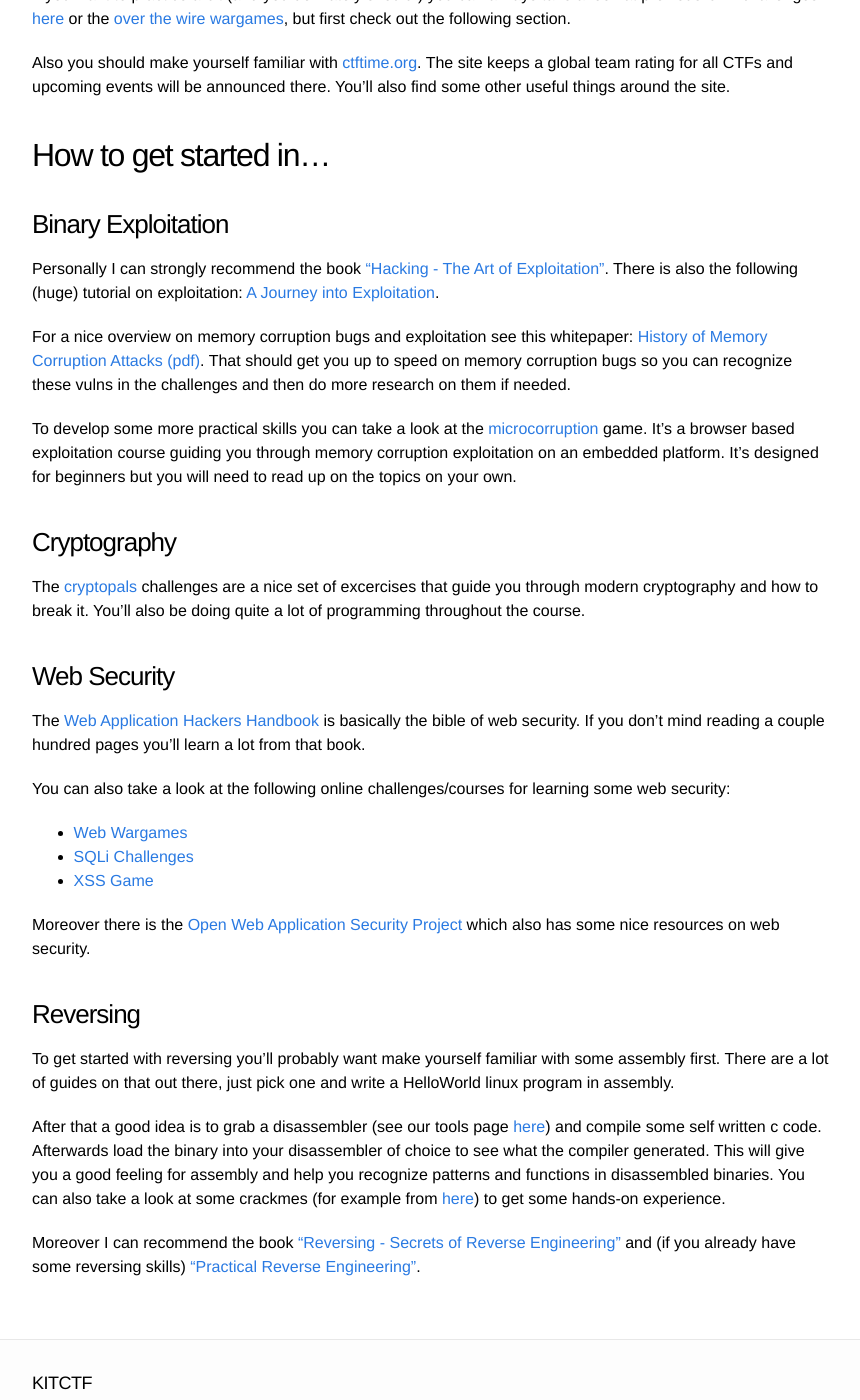
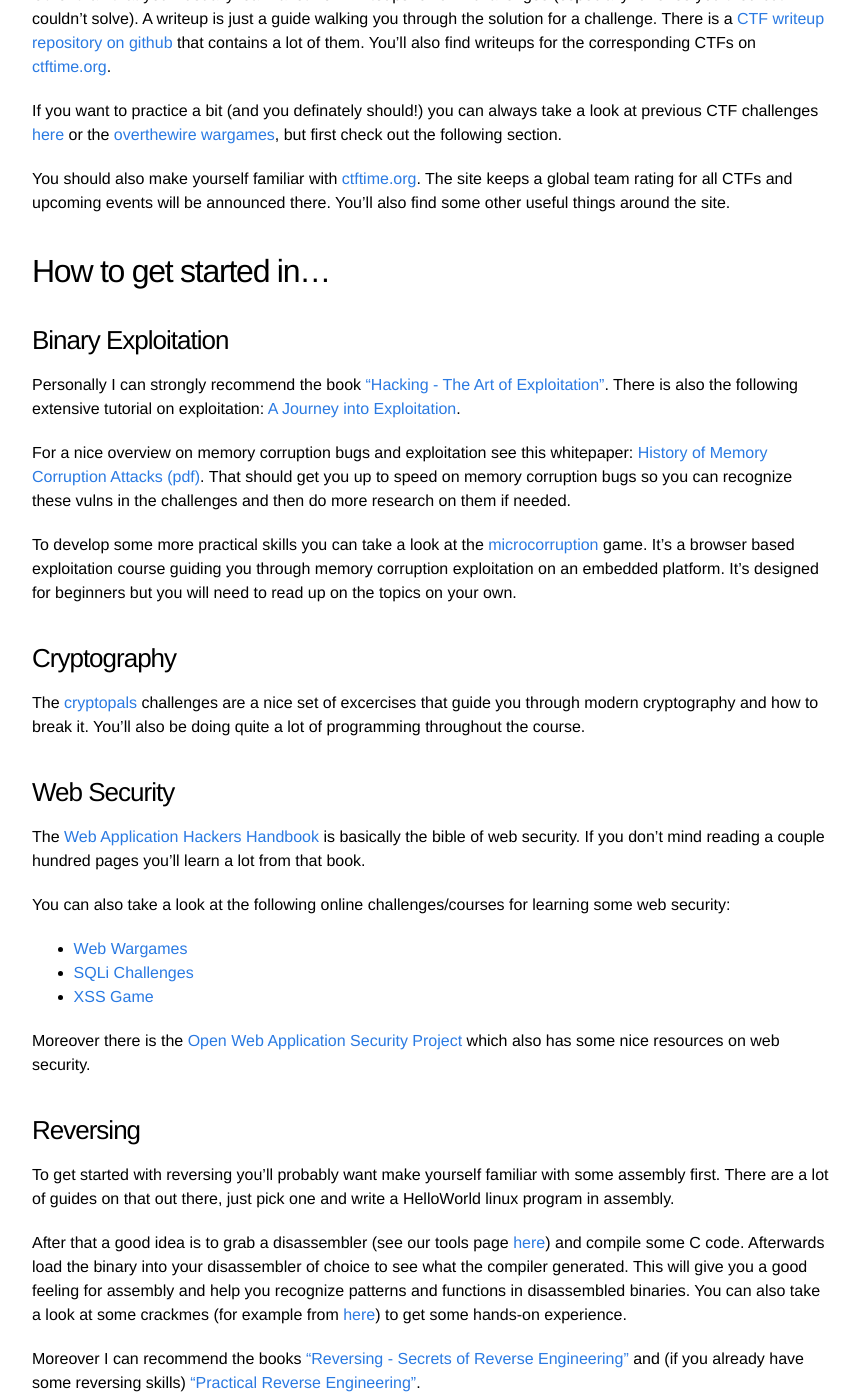
Before and after one commit to kitctf/www, a Jekyll site: the page built from _posts/2014-11-13-getting-started.md, in a window 1280 px wide and 1400 px high, scrolled down 567 px. Shown: the whole window, without its empty margins (208-1068 px from the left). Built offline with Jekyll 4.4.1, drawn with Linux system fonts in a browser that asks for light colours; some of the changed text lies outside the part shown.

Commit message:
Minor improvements

```diff
--- a/_config.yml
+++ b/_config.yml
@@ -1,6 +1,6 @@
 # Site settings
 title: "KITCTF"
-description: "We play CTF and stuff...<!-- flag{596f755f6172655f617765736f6d655f3a29} -->"
+description: "We play CTF and stuff..."
 baseurl: ""
 url: "http://kitctf.de"
 
--- a/_posts/2014-11-13-getting-started.md
+++ b/_posts/2014-11-13-getting-started.md
@@ -1,29 +1,33 @@
 ---
 layout: post
 title: "Getting Started with CTF"
-categories: sticky
+categories: learning
 author: saelo
 permalink: /getting-started/
 ---
 
 Here we've created a small guide to get you started with CTF and more or less infosec in general. There are a few selected resources for each of the major CTF disciplines that should help you get up to speed in those. Also feel free to check out our other resource pages.
 
+## Prerequisites
+
+Basic linux/unix skills and some knowlege of programming should suffice for now.
+
 ## CTF in general
 
-Probably the best way to get started with CTF is by reading the [Trail of Bits guide to CTF](https://trailofbits.github.io/ctf/), but there is also the following [blog post on how to get started with CTF](http://www.endgame.com/blog/how-to-get-started-in-ctf.html).
+Probably the best way to get started with CTF is by reading through the [CTF Field Guide](https://trailofbits.github.io/ctf/), so go there first. Additionally there is also the following [blog post on how to get started with CTF](http://www.endgame.com/blog/how-to-get-started-in-ctf.html).
 
 Other than that you'll usually learn a lot from writeups for CTF challenges (especially for ones you tried but couldn't solve). A writeup is just a guide walking you through the solution for a challenge. There is a [CTF writeup repository on github](https://github.com/ctfs/write-ups) that contains a lot of them. You'll also find writeups for the corresponding CTFs on [ctftime.org](https://ctftime.org/).
 
-If you want to practice a bit (and you definately should!) you can always take a look at previous CTF challenges [here](http://repo.shell-storm.org/CTF/) or the [over the wire wargames](http://overthewire.org/wargames/), but first check out the following section.
+If you want to practice a bit (and you definately should!) you can always take a look at previous CTF challenges [here](http://repo.shell-storm.org/CTF/) or the [overthewire wargames](http://overthewire.org/wargames/), but first check out the following section.
 
-Also you should make yourself familiar with [ctftime.org](https://ctftime.org/). The site keeps a global team rating for all CTFs and upcoming events will be announced there. You'll also find some other useful things around the site.
+You should also make yourself familiar with [ctftime.org](https://ctftime.org/). The site keeps a global team rating for all CTFs and upcoming events will be announced there. You'll also find some other useful things around the site.
 
 ## How to get started in...
 
 ### Binary Exploitation
 
 Personally I can strongly recommend the book ["Hacking - The Art of Exploitation"](http://www.nostarch.com/hacking2.htm).
-There is also the following (huge) tutorial on exploitation: [A Journey into Exploitation](http://myne-us.blogspot.de/2010/08/from-0x90-to-0x4c454554-journey-into.html).
+There is also the following extensive tutorial on exploitation: [A Journey into Exploitation](http://myne-us.blogspot.de/2010/08/from-0x90-to-0x4c454554-journey-into.html).
 
 For a nice overview on memory corruption bugs and exploitation see this whitepaper: [History of Memory Corruption Attacks (pdf)](https://media.blackhat.com/bh-us-10/whitepapers/Meer/BlackHat-USA-2010-Meer-History-of-Memory-Corruption-Attacks-wp.pdf).
 That should get you up to speed on memory corruption bugs so you can recognize these vulns in the challenges and then do more research on them if needed.
@@ -50,7 +54,7 @@
 
 To get started with reversing you'll probably want make yourself familiar with some assembly first. There are a lot of guides on that out there, just pick one and write a HelloWorld linux program in assembly.
 
-After that a good idea is to grab a disassembler (see our tools page [here](/tools)) and compile some self written c code. Afterwards load the binary into your disassembler of choice to see what the compiler generated. This will give you a good feeling for assembly and help you recognize patterns and functions in disassembled binaries.
+After that a good idea is to grab a disassembler (see our tools page [here](/tools)) and compile some C code. Afterwards load the binary into your disassembler of choice to see what the compiler generated. This will give you a good feeling for assembly and help you recognize patterns and functions in disassembled binaries.
 You can also take a look at some crackmes (for example from [here](http://www.crackmes.de/)) to get some hands-on experience.
 
-Moreover I can recommend the book ["Reversing - Secrets of Reverse Engineering"](http://eu.wiley.com/WileyCDA/WileyTitle/productCd-0764574817.html) and (if you already have some reversing skills) ["Practical Reverse Engineering"](http://eu.wiley.com/WileyCDA/WileyTitle/productCd-1118787315,subjectCd-CSJ0.html).
+Moreover I can recommend the books ["Reversing - Secrets of Reverse Engineering"](http://eu.wiley.com/WileyCDA/WileyTitle/productCd-0764574817.html) and (if you already have some reversing skills) ["Practical Reverse Engineering"](http://eu.wiley.com/WileyCDA/WileyTitle/productCd-1118787315,subjectCd-CSJ0.html).
--- a/index.html
+++ b/index.html
@@ -9,7 +9,7 @@
   <ul class="posts">
     {% for post in site.categories.sticky %}
       <li>
-        <span class="post-date">sticky post</span>
+        <span class="post-date">{{ post.date | date: "%b %-d, %Y" }} - Sticky</span>
         <a class="post-link" href="{{ post.url | prepend: site.baseurl }}">{{ post.title }}</a>
         {{ post.excerpt }}
       </li>
```
Also changed, not shown: _posts/2014-11-13-staying-up-to-date.md (+2 -2 lines).
